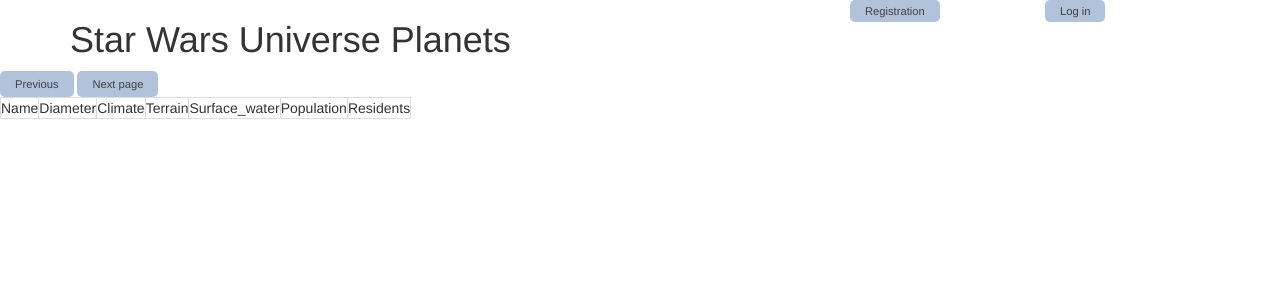
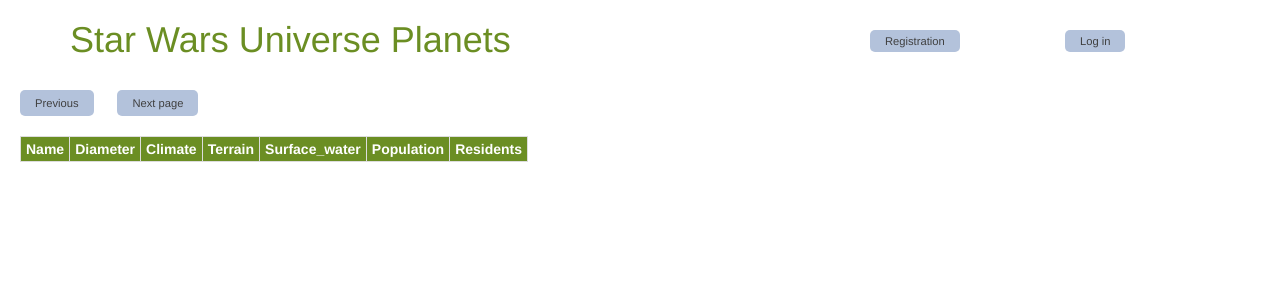
Before and after one commit to KataBucsai/world_of_star_wars, a Flask app: page / in a window 1280 px wide. Shown: the top 300 px of the page. Run offline with Flask 2, Linux system fonts and the light colour scheme; lists and menus that the app fills with data are empty; some libraries are stand-ins or nearby versions.

Commit message:
format table data, design page

```diff
--- a/data_manager.py
+++ b/data_manager.py
@@ -34,7 +34,7 @@ def handle_database(command):
             return table
         cursor.close()
         conn.close()
-    except Exception as e:
+    except psycopg2.DatabaseError as e:
         error_message = "Uh oh, can't connect. Invalid dbname, user or password? \n" + str(e)
         print(error_message)
         sys.exit()
--- a/main.py
+++ b/main.py
@@ -1,4 +1,6 @@
-from flask import Flask, render_template, escape, request, redirect
+from flask import Flask, render_template, request, redirect, session, url_for
+import werkzeug
+
 import requests
 import data_manager
 
@@ -7,7 +9,12 @@ app = Flask(__name__)
 
 @app.route('/')
 def index():
-    return render_template('index.html')
+    loggedin = False
+    username = ""
+    if 'username' in session:
+        loggedin = True
+        username = session['username']
+    return render_template('index.html', loggedin=loggedin, username=username)
 
 
 @app.route('/registration')
@@ -19,15 +26,32 @@ def registration():
 def add_new_registration():
     username = request.form['new_user_name']
     password = request.form['new_password']
-    query = """INSERT INTO users (username, password) VALUES ('%s', '%s')""" % (username, password)
+    hashed_password = werkzeug.security.generate_password_hash(password, method='pbkdf2:sha256', salt_length=8)
+    query = """INSERT INTO users (username, password) VALUES ('%s', '%s')""" % (username, hashed_password)
     data_manager.handle_query(query)
     return redirect('/')
 
 
-@app.route('/login')
+@app.route('/login', methods=['GET', 'POST'])
 def login():
-    return render_template('login.html')
+    login_ok = True
+    if request.method == 'POST':
+        query = """SELECT username, password FROM users WHERE username='""" + request.form['user_name'] + """'"""
+        user = data_manager.handle_query(query)
+        if werkzeug.security.check_password_hash(user[0][1], request.form['password']):
+            session['username'] = request.form['user_name']
+            return redirect('/')
+        else:
+            login_ok = False
+    return render_template('login.html', login_ok=login_ok)
 
+
+@app.route('/logout')
+def logout():
+    session.pop('username', None)
+    return redirect(url_for('index'))
+
+app.secret_key = 'A0Zr98j/3yX R~XHH!jmN]LWX/,?RT'
 
 if __name__ == '__main__':
     app.run(debug=True)
--- a/static/index.js
+++ b/static/index.js
@@ -3,84 +3,110 @@ function main(){
 }
 
 function getPlanets(apiLink){
+    var previous;
+    var next;
     $.getJSON(apiLink, function(response){
         var planetTable=response['results'];
-        var previous=response['previous'];
-        var next=response['next'];
-        var planetWithResident =  createTable(planetTable);
-        showResidents(planetWithResident);
-    })
+        previous=response['previous'];
+        next=response['next'];
+        createTable(planetTable);
+    }).then(function(){
+        $('#previous').on('click', function() {
+            console.log(previous);
+            getPlanets(previous);
+        });
+        $('#next-page').on('click', function() {
+            console.log(next);
+            getPlanets(next);
+        });
+    });
 }
 
 function createTable(planetTable){
-    var planetWithResident = [];
     for (var i=0; i<planetTable.length; i++){
+        $('#' + i).empty();
         var column1 = '<td>' + planetTable[i]['name'] + '</td>';
-        var column2 = '<td>' + planetTable[i]['diameter'] + '</td>';
+        var column2Data = toLocaleStringSupportsLocales(planetTable[i]['diameter'], ' km');
+        var column2 = '<td>' + column2Data + '</td>';
         var column3 = '<td>' + planetTable[i]['climate'] + '</td>';
         var column4 = '<td>' + planetTable[i]['terrain'] + '</td>';
-        var column5 = '<td>' + planetTable[i]['surface_water'] + '</td>';
-        var column6 = '<td>' + planetTable[i]['population'] + '</td>';
+        var column5Data = toLocaleStringSupportsLocales(planetTable[i]['surface_water'], ' %');
+        var column5 = '<td>' + column5Data + '</td>';
+        var column6Data = toLocaleStringSupportsLocales(planetTable[i]['population'], ' people');
+        var column6 = '<td>' + column6Data + '</td>';
         if (planetTable[i]['residents'].length !== 0) {
             var residentsNumber = planetTable[i]['residents'].length;
-            column7 = '<td><button id="Modalbutton' + i + '">' + residentsNumber + ' residents</button></td>';
+            column7 = '<td><button id="Modalbutton' + i + '">' + residentsNumber + ' resident(s)</button></td>';
+            getResidentModal(i, column1);
             for (resident=0; resident<residentsNumber; resident++){
                 var residentLink = planetTable[i]['residents'][resident];
-                console
                 getResident(residentLink, i);
             }
-            planetWithResident.push(i);
         } else {
             column7 = '<td>No known residents</td>';
         }
         var tRText =column1 + column2 + column3 +  column4 + column5 + column6 + column7;
+
         var newTR = $(tRText);
         $('#' + i).append(newTR);
-
-
+        if (column7 !== '<td>No known residents</td>'){
+            showResidents(i);
+        }
     }
-    return planetWithResident;
-
 }
 
-function showResidents(planetWithResident){
-    for (let i=0; i<planetWithResident.length; orderNumber++){
-        orderNumber = planetWithResident[i];
-        var modal = document.getElementById(orderNumber + 'Modal');
-        var btn = document.getElementById("Modalbutton" + orderNumber);
+function showResidents(orderNumber){
+        var modal_id = String(orderNumber) + 'Modal';
+        var modal = document.getElementById(modal_id);
+        var modal_button_id = "Modalbutton" + String(orderNumber);
+        var btn = document.getElementById(modal_button_id);
         var span = document.getElementsByClassName("close")[0];
-        console.log(modal,"+", btn,"+", span);
+        console.log(span);
         btn.onclick = function() {
             modal.style.display = "block";
-        }
-        span.onclick = function() {
-            modal.style.display = "none";
-        }
+        };
+        $('.close').on('click', function() {
+            $('#modal').hide();
+        });
         window.onclick = function(event) {
             if (event.target == modal) {
                 modal.style.display = "none";
             }
-        }
+        };
     }
+
+function getResidentModal(orderNumber, planetName){
+                var modalMainText1 = '<div id="' + orderNumber + 'Modal" class="modal"><div class="modal-content"><div class="modal-header"><span class="close" id="close">&times;</span><h2>Resident(s) of ' + planetName + '</h2>';
+                var modalMainText2 = '</div><div class="modal-body"><table class="table-bordered"><thead><tr><th>Name</th><th>Height</th><th>Mass</th><th>Skin color</th><th>Hair color</th><th>Eye color</th><th>Birth year</th><th>Gender</th></tr>';
+                var modalMainText3 = '</thead><tbody id="' + orderNumber + 'planet"></tbody></table></div></div></div>';
+                var modalText = modalMainText1 + modalMainText2 + modalMainText3;
+                $('body').append(modalText);
 }
 
 function getResident(residentLink, orderNumber){
     $.getJSON(residentLink, function(response){
-                var modalMainText1 = '<div id="' + orderNumber + 'Modal" class="modal"><div class="modal-content"><span class="close">&times;</span><table class=table-bordered id="planets"><tr><td>Name</td><td>Height</td><td>Mass</td><td>Skin color</td><td>Hair color</td><td>Eye color</td><td>Birth year</td><td>Gender</td></tr>';
-                var modalMainText2 = '</table></div></div>';
                 var modalcolumn1 = '<td>' + response['name'] + '</td>';
-                var modalcolumn2 = '<td>' + response['height'] + '</td>';
-                var modalcolumn3 = '<td>' + response['mass'] + '</td>';
-                var modalcolumn4 = '<td>' + response['skin color'] + '</td>';
-                var modalcolumn5 = '<td>' + response['hair color'] + '</td>';
-                var modalcolumn6 = '<td>' + response['eye color'] + '</td>';
-                var modalcolumn7 = '<td>' + response['birth year'] + '</td>';
+                var modalcolumn2Data = toLocaleStringSupportsLocales(response['height'], " cm");
+                var modalcolumn2 = '<td>' + modalcolumn2Data + '</td>';
+                var modalcolumn3Data = toLocaleStringSupportsLocales(response['mass'], " kg");
+                var modalcolumn3 = '<td>' + modalcolumn3Data + '</td>';
+                var modalcolumn4 = '<td>' + response['skin_color'] + '</td>';
+                var modalcolumn5 = '<td>' + response['hair_color'] + '</td>';
+                var modalcolumn6 = '<td>' + response['eye_color'] + '</td>';
+                var modalcolumn7 = '<td>' + response['birth_year'] + '</td>';
                 var modalcolumn8 = '<td>' + response['gender'] + '</td>';
                 var modalcolumns = modalcolumn1 + modalcolumn2 + modalcolumn3 + modalcolumn4 + modalcolumn5 + modalcolumn6 +modalcolumn7 + modalcolumn8;
-                var modalText = modalMainText1 + modalcolumns + modalMainText2;
-                $('body').append(modalText);
-            })
+                var modalText =  "<tr>" + modalcolumns + "</tr>";
+                modal_id = '#' + String(orderNumber) + 'planet';
+                $(modal_id).append(modalText);
+    });
+}
 
+function toLocaleStringSupportsLocales(data, suffix) {
+    if (! isNaN(data)){
+        return (Number(data).toLocaleString() + suffix)
+    }
+    return data;
 }
 
 $(document).ready(main);
--- a/static/style.css
+++ b/static/style.css
@@ -1,5 +1,7 @@
 table {
+    margin: 20px;
     border: 1px;
+    border-color: olivedrab;
 }
 
 input[type=submit], select, .button_like_link, #previous, #next-page{
@@ -12,9 +14,79 @@ input[type=submit], select, .button_like_link, #previous, #next-page{
     -webkit-border-radius: 5px;
     border-radius: 5px;
     font-size: 0.8em;
-    margin-top: 1px;
+    margin-top: 20px;
+    margin-left: 20px;
 }
 
 input[type=submit]:hover, select:hover, .button_like_link:hover {
     background-color: #ccc;
     cursor: pointer;
+}
+
+.modal {
+    display: none;
+    position: fixed;
+    z-index: 1;
+    left: 0;
+    top: 0;
+    width: 100%;
+    height: 100%;
+    overflow: auto;
+    background-color: rgb(0,0,0);
+    background-color: rgba(0,0,0,0.4);
+}
+
+.modal-content {
+    position: relative;
+    background-color: #fefefe;
+    margin: auto;
+    padding: 0;
+    border: 1px solid #888;
+    width: 80%;
+    box-shadow: 0 4px 8px 0 rgba(0,0,0,0.2),0 6px 20px 0 rgba(0,0,0,0.19);
+    -webkit-animation-name: animatetop;
+    -webkit-animation-duration: 0.4s;
+    animation-name: animatetop;
+    animation-duration: 0.4s
+}
+
+.modal-header {
+    padding: 2px 16px;
+    background-color: olivedrab;
+    color: white;
+}
+
+.close {
+    color: #aaa;
+    float: right;
+    font-size: 28px;
+    font-weight: bold;
+}
+
+.close:hover,
+.close:focus {
+    color: black;
+    text-decoration: none;
+    cursor: pointer;
+}
+
+th {
+    background-color: olivedrab;
+    color: white;
+    text-align: center;
+    padding: 2px 5px;
+}
+
+td {
+    padding: 2px 5px;
+    text-align: center;
+}
+
+h1 {
+    color: olivedrab;
+}
+
+.col-sm-2 {
+    margin-top: 30px;
+    align-items: center;
+}
--- a/templates/index.html
+++ b/templates/index.html
@@ -17,12 +17,21 @@
     <header class="container">
       <div class="row">
         <h1 class="col-sm-8">Star Wars Universe Planets</h1>
+        {% if loggedin == False %}
             <div class="col-sm-2">
             <a href="/registration" class="button_like_link">Registration</a>
             </div>
             <div class="col-sm-2">
             <a href="/login" class="button_like_link">Log in</a>
             </div>
+        {% else %}
+            <div class="col-sm-2">
+            <p id="user_name"> {{ username }} </p>
+            </div>
+            <div class="col-sm-2">
+            <a href="/logout" class="button_like_link">Log out</a>
+            </div>
+        {% endif %}
       </div>
     </header>
 
@@ -33,13 +42,13 @@
 
     <table class=table-bordered id="planets">
         <tr>
-            <td>Name</td>
-            <td>Diameter</td>
-            <td>Climate</td>
-            <td>Terrain</td>
-            <td>Surface_water</td>
-            <td>Population</td>
-            <td>Residents</td>
+            <th>Name</th>
+            <th>Diameter</th>
+            <th>Climate</th>
+            <th>Terrain</th>
+            <th>Surface_water</th>
+            <th>Population</th>
+            <th>Residents</th>
         </tr>
             <tr id="0"></tr>
             <tr id="1"></tr>
--- a/world_of_star_wars.sql
+++ b/world_of_star_wars.sql
@@ -15,7 +15,7 @@ DROP SEQUENCE IF EXISTS public.users_id_seq;
 CREATE TABLE users (
     id serial NOT NULL,
     username varchar(30) UNIQUE,
-    password char(80)
+    password varchar(120)
 );
 
 DROP TABLE IF EXISTS public.planet_votes;
```
Also changed, not shown: templates/login.html (+23 -0 lines). Lines whose indentation alone changed are shown as unchanged.
